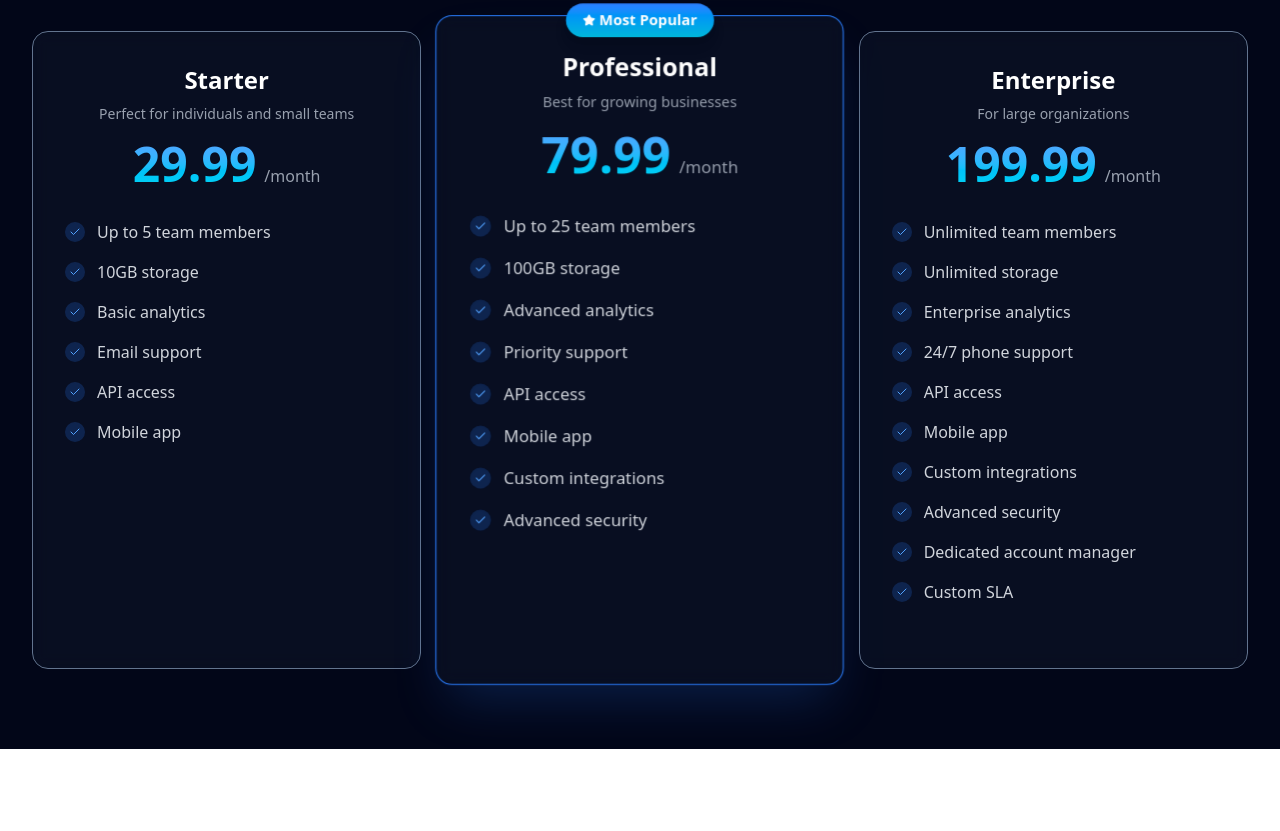
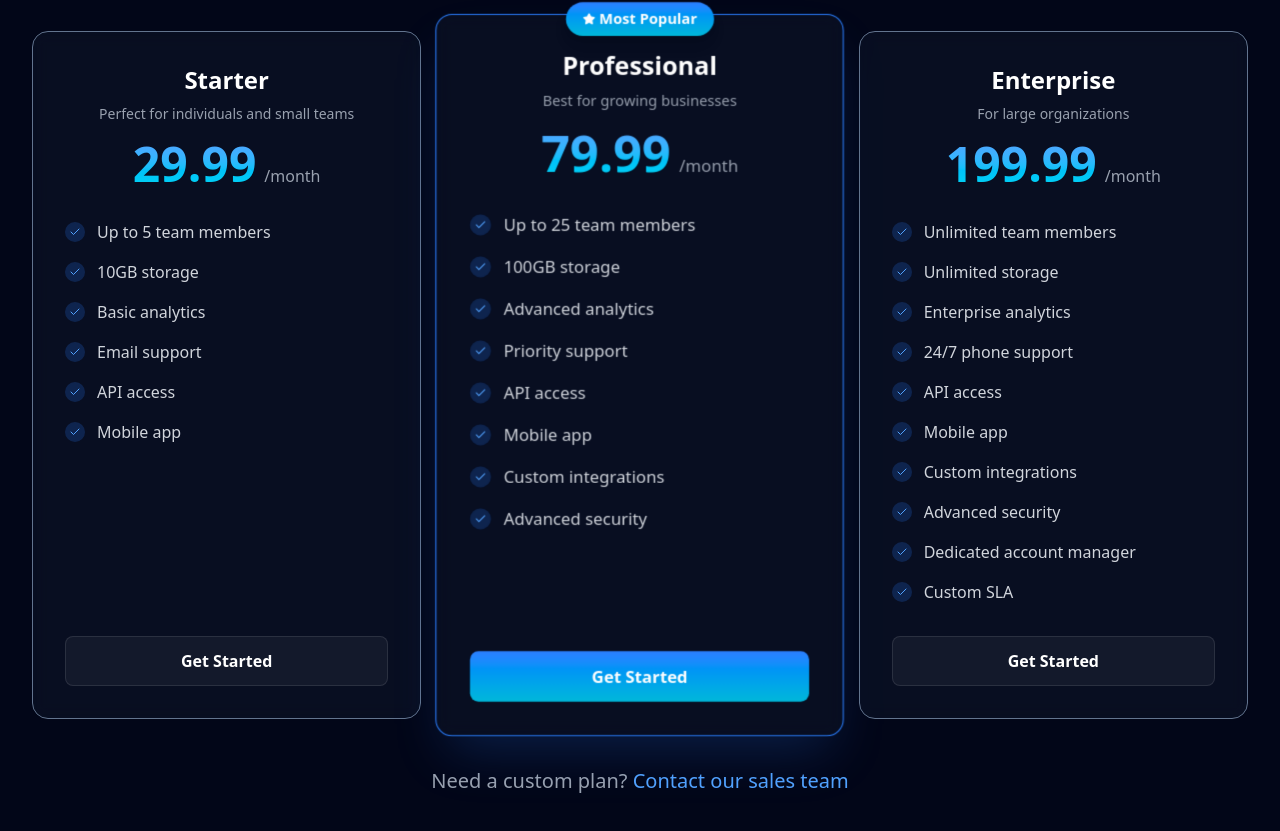
Before and after one commit to Muhammad-FRAX/codeflow-platform-landing, a React app in the folder frontend/: page / in a window 1280 px wide. Shown: the part 2395-3226 px from the top of the page. Before the commit the page ends 3144 px from the top, so only its background shows below. Built offline with nearby package versions, Linux system fonts and the light colour scheme; the HTML template or start-up script is replaced by a standard one.

Commit message:
feature/ completed the pricing section

```diff
--- a/frontend/src/components/Pricing.jsx
+++ b/frontend/src/components/Pricing.jsx
@@ -83,6 +83,8 @@ export default function Pricing() {
                   : "border-slate-500 hover:border-slate-700"
               }`}
             >
+              {/* div to add glowing side effect to the price cards */}
+              <div className="absolute inset-0 bg-gradient-to-br from-white/10 via-transparent to-transparent opacity-0 group-hover:opacity-100 transition-opacity duration-500 transform -translate-x-full -translate-y-full group-hover:translate-x-0 group-hover:translate-y-0 pointer-events-none rounded-lg" />
               {plan.mostPopular && (
                 <div className="absolute -top-2 sm:-top-3 left-1/2 transform -translate-x-1/2 z-10">
                   <div className="flex items-center space-x-1 px-3 sm:px-4 py-1 sm:py-1.5 bg-gradient-to-b from-blue-500 to-cyan-500 rounded-full text-xs sm:text-sm font-semibold shadow-lg">
@@ -124,8 +126,27 @@ export default function Pricing() {
                   </li>
                 ))}
               </ul>
+
+              <button
+                className={`w-full py-2.5 sm:py-3 px-4 sm:px-6 rounded-lg font-semibold transition-all duration-300 mt-auto hover:scale-102 cursor-pointer text-sm sm:text-base ${
+                  plan.mostPopular
+                    ? "bg-gradient-to-b from-blue-500 to-cyan-500"
+                    : "bg-white/5 border border-white/10 hover:bg-white/10"
+                }`}
+              >
+                Get Started
+              </button>
             </div>
           ))}
+        </div>
+
+        <div className="mt-8 sm:mt-12 text-center">
+          <p className="text-gray-400 sm:text-xl text-base">
+            Need a custom plan?{" "}
+            <a href="#Link" className="text-blue-400 hover:text-blue-300">
+              Contact our sales team
+            </a>
+          </p>
         </div>
       </div>
     </section>
```
